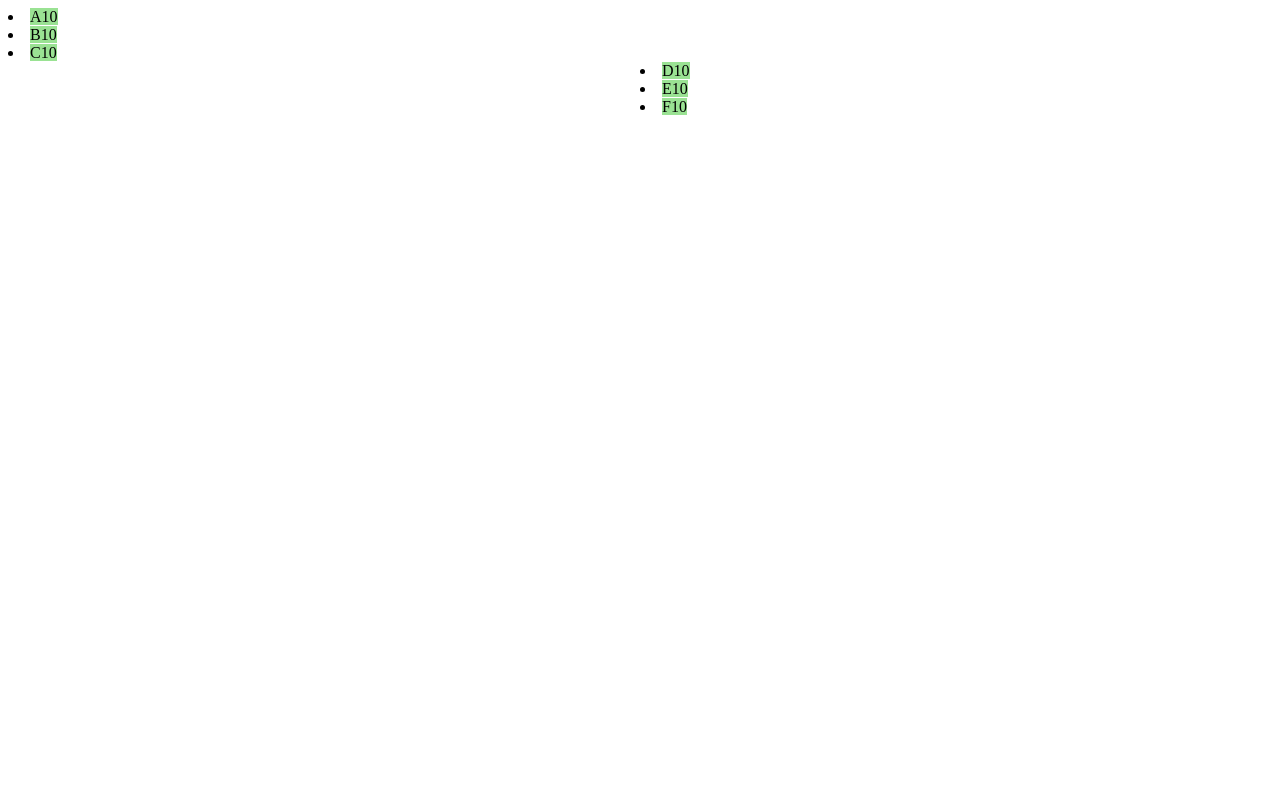
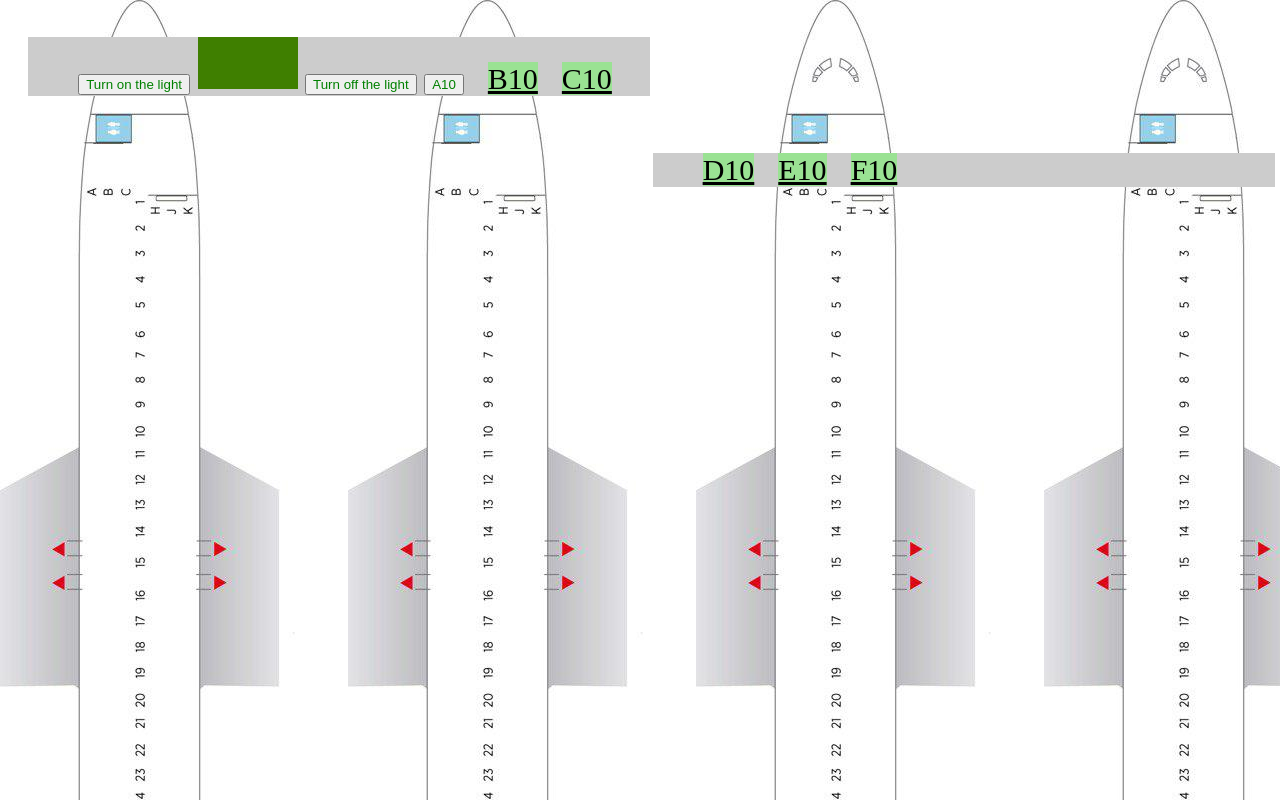
Before and after one commit to Texas-Waitlisters/South-East-Xpress-Airlines-2, a plain HTML site: page index.html in a window 1280 px wide. Drawn offline with Linux system fonts and the light colour scheme.

Commit message:
Plane's in there now.  Working on color changing button

```diff
--- a/index.html
+++ b/index.html
@@ -1,27 +1,49 @@
 </html>
 <head>
    <link rel="stylesheet" href="style.css">
+   <link rel="stylesheet" href="grid.css">
 </head>
 <body>
 
-<div class="col span-1-of-2"
+<div class="col span-1-of-2">
   <ul class ="row">
-     <li> <a class="seat">A10</a>
+     <li>
+       <button onclick="document.getElementById('myImage').src='red.jpg'">Turn on the light</button>
+
+<img id="myImage" src="green.png" style="width:100px">
+
+
+<button onclick="document.getElementById('myImage').src='green.png'">Turn off the light</button>
+
+<button id="A10" value=true onclick="changeColor(1A)">A10</button>
+
+<script type="text/javascript">
+  function changeColor(seatName) {
+    var seat = document.getElementById(seatName);
+    if (seat.value === true) {
+      seat.value = false;
+      seat.style.color = 'red';
+    } else {
+      seat.value = true;
+      seat.style.color = 'blue';
+    }
+  }
+</script>
      </li>
-     <li> <a class="seat">B10</a>
+     <li> <a class="seat" href="#">B10</a>
      </li>
-     <li><a class="seat">C10</a>
+     <li><a class="seat" href="#">C10</a>
      </li>
    </ul>
 </div>
 
-<div class="col span-1-of-2 right"
+<div id="right" class="col span-1-of-2 right">
   <ul class ="row">
-     <li> <a class="seat">D10</a>
+     <li> <a class="seat" href="#">D10</a>
      </li>
-     <li> <a class="seat">E10</a>
+     <li> <a class="seat" href="#">E10</a>
      </li>
-     <li><a class="seat">F10</a>
+     <li><a class="seat" href="#">F10</a>
      </li>
    </ul>
 </div>
--- a/style.css
+++ b/style.css
@@ -1,19 +1,42 @@
-ul{ list-style-type: none; }
+body {
+  background-image: url("plane.jpg");
+}
+
 
 .row {
   list-style-type: none;
+  background-color: #cccccc;
 }
 
 .row li {
   display: inline-block;
   font-size: 30px;
   style: none;
+  margin-left: 10px;
+  margin-right: 10px;
 }
 
 .seat {
   background-color: #9ae293;
+  color: black;
+  font-size: 30px;
+  height: 500px;
 }
 
-.right {
-  margin-left: 50%;
+button {
+  color: green;
 }
+
+.seat:active,
+.seat:hover {
+  /*background-color: #9c74db;*/
+  color: white;
+}
+
+.seat:visited {
+  background-color: red;
+}
+
+#right {
+  margin-left: 51%;
+}
```
Also changed, not shown: green.png (added), plane.jpg (added), red.jpg (added), vivalaresistance.png (added).
